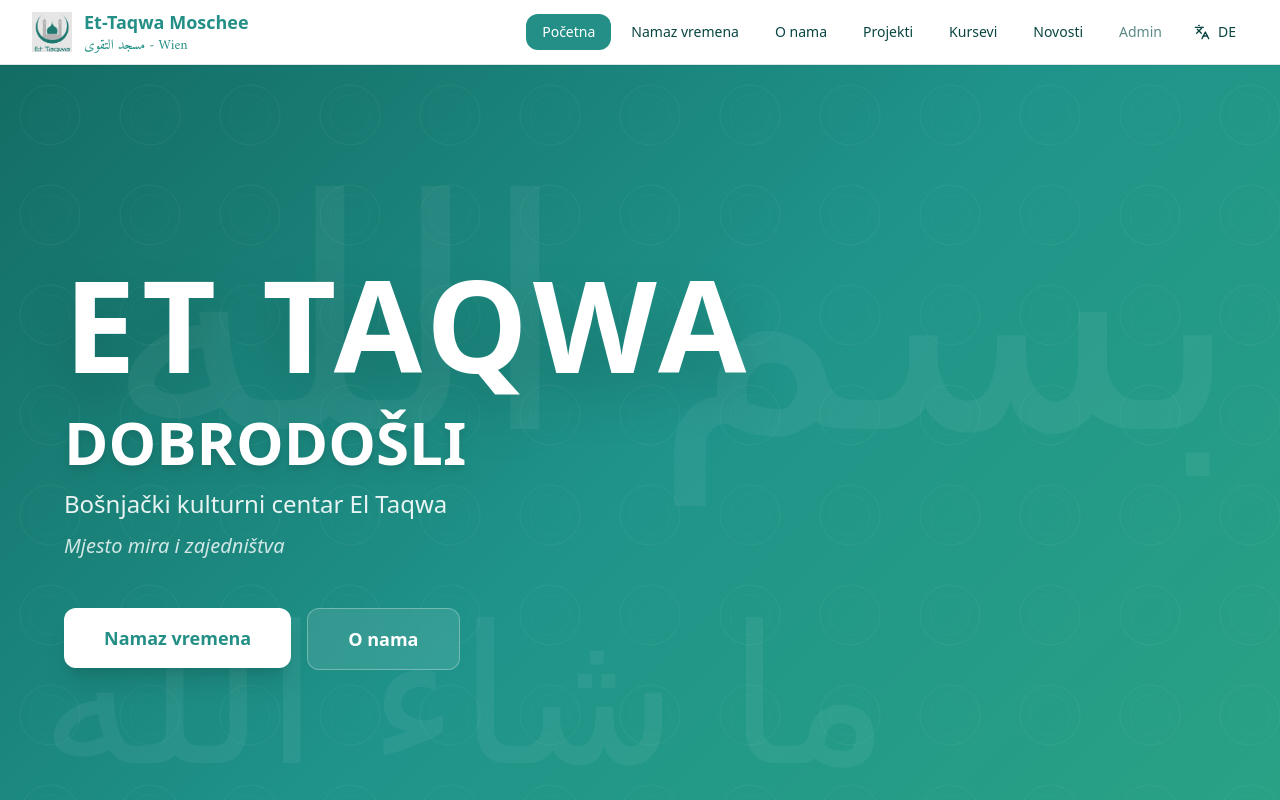
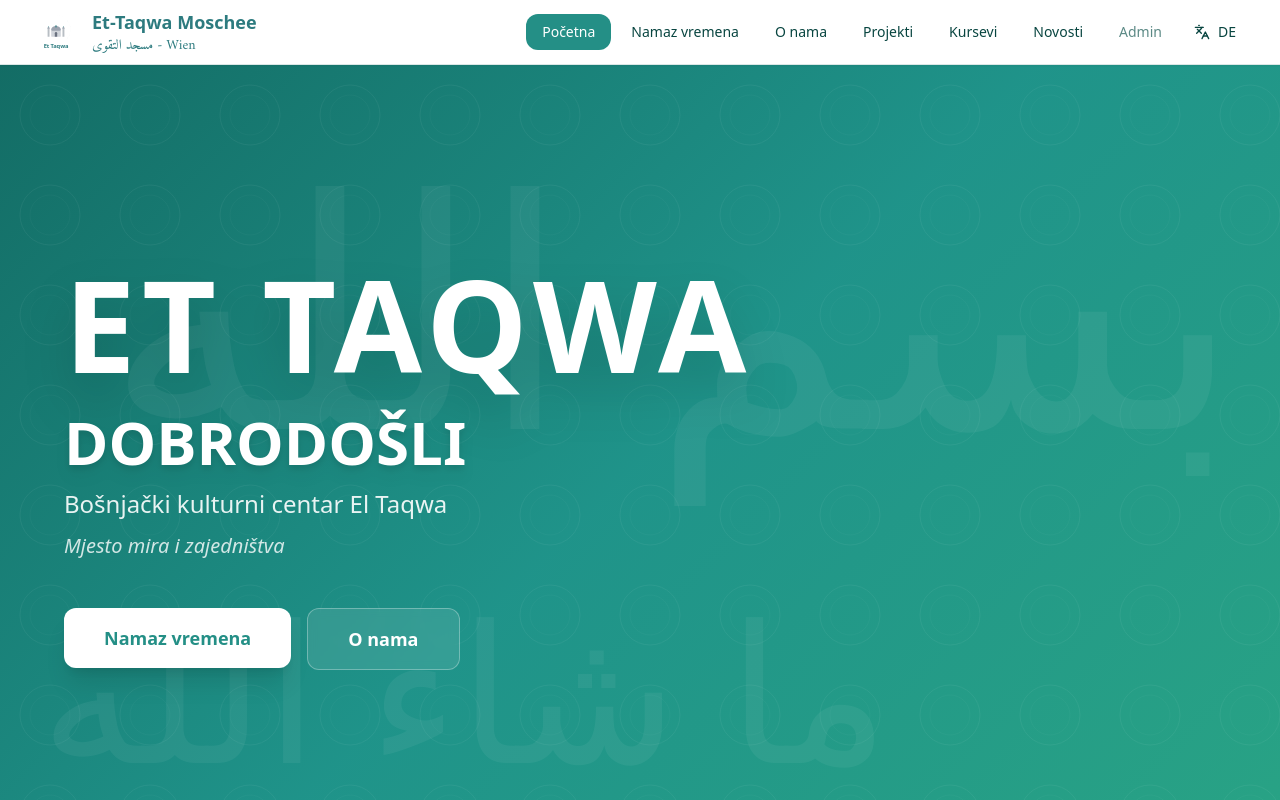
Before and after one commit to devermmm/ettaqwa-moschee-display, a React (Vite) app: page / in a window 1280 px wide. Shown: the top 800 px of the page. Built offline with nearby package versions, Linux system fonts and the light colour scheme.

Commit message:
Create SVG logo for Navbar
Replace raster logo with scalable SVG in Navbar and integrate as brand symbol for Et Taqwa.

```diff
--- /dev/null
+++ b/src/components/Logo.tsx
@@ -0,0 +1,132 @@
+const Logo = ({ className = "" }: { className?: string }) => {
+  return (
+    <svg
+      viewBox="0 0 200 200"
+      className={className}
+      xmlns="http://www.w3.org/2000/svg"
+    >
+      {/* Crescent Moon */}
+      <path
+        d="M 100 30 A 50 50 0 1 1 100 150 A 40 40 0 1 0 100 30 Z"
+        fill="currentColor"
+        className="text-[#2d7b7f]"
+      />
+
+      {/* Mosque Dome */}
+      <ellipse
+        cx="100"
+        cy="90"
+        rx="20"
+        ry="15"
+        fill="#9ca3af"
+      />
+
+      {/* Dome Top Decoration */}
+      <circle
+        cx="100"
+        cy="75"
+        r="3"
+        fill="#2d7b7f"
+      />
+      <rect
+        x="99"
+        y="75"
+        width="2"
+        height="8"
+        fill="#2d7b7f"
+      />
+
+      {/* Left Minaret */}
+      <rect
+        x="65"
+        y="85"
+        width="8"
+        height="35"
+        fill="#b8bec4"
+        rx="1"
+      />
+      <rect
+        x="64"
+        y="83"
+        width="10"
+        height="3"
+        fill="#9ca3af"
+      />
+      <ellipse
+        cx="69"
+        cy="82"
+        rx="4"
+        ry="3"
+        fill="#9ca3af"
+      />
+      <circle
+        cx="69"
+        cy="78"
+        r="2"
+        fill="#2d7b7f"
+      />
+
+      {/* Right Minaret */}
+      <rect
+        x="127"
+        y="85"
+        width="8"
+        height="35"
+        fill="#b8bec4"
+        rx="1"
+      />
+      <rect
+        x="126"
+        y="83"
+        width="10"
+        height="3"
+        fill="#9ca3af"
+      />
+      <ellipse
+        cx="131"
+        cy="82"
+        rx="4"
+        ry="3"
+        fill="#9ca3af"
+      />
+      <circle
+        cx="131"
+        cy="78"
+        r="2"
+        fill="#2d7b7f"
+      />
+
+      {/* Main Building */}
+      <rect
+        x="80"
+        y="95"
+        width="40"
+        height="25"
+        fill="#d1d5db"
+        rx="2"
+      />
+
+      {/* Entrance Arch */}
+      <path
+        d="M 95 120 L 95 105 A 5 5 0 0 1 105 105 L 105 120 Z"
+        fill="#6b7280"
+      />
+
+      {/* Text "Et Taqwa" */}
+      <text
+        x="100"
+        y="165"
+        fontSize="24"
+        fontWeight="600"
+        fill="#2d7b7f"
+        textAnchor="middle"
+        fontFamily="system-ui, -apple-system, sans-serif"
+        letterSpacing="-0.5"
+      >
+        Et Taqwa
+      </text>
+    </svg>
+  );
+};
+
+export default Logo;
--- a/src/components/Navbar.tsx
+++ b/src/components/Navbar.tsx
@@ -1,9 +1,9 @@
 import { NavLink } from "react-router-dom";
 import { Menu, X, Languages } from "lucide-react";
 import { useState } from "react";
-import logo from "@/assets/logo.png";
 import { Button } from "@/components/ui/button";
 import { useLanguage } from "@/contexts/LanguageContext";
+import Logo from "./Logo";
 
 const Navbar = () => {
   const [isOpen, setIsOpen] = useState(false);
@@ -28,10 +28,10 @@ const Navbar = () => {
         <div className="flex justify-between items-center h-16">
           {/* Logo */}
           <NavLink to="/" className="flex items-center gap-3 hover:opacity-80 transition-opacity">
-            <img src={logo} alt="Et-Taqwa Moschee" className="h-10 w-auto" />
+            <Logo className="h-12 w-12" />
             <div className="hidden md:block">
-              <div className="text-lg font-bold text-primary">Et-Taqwa Moschee</div>
-              <div className="text-sm text-primary font-amiri">مسجد التقوى - Wien</div>
+              <div className="text-lg font-bold text-[#2d7b7f]">Et-Taqwa Moschee</div>
+              <div className="text-sm text-[#2d7b7f] font-amiri">مسجد التقوى - Wien</div>
             </div>
           </NavLink>
 
```
